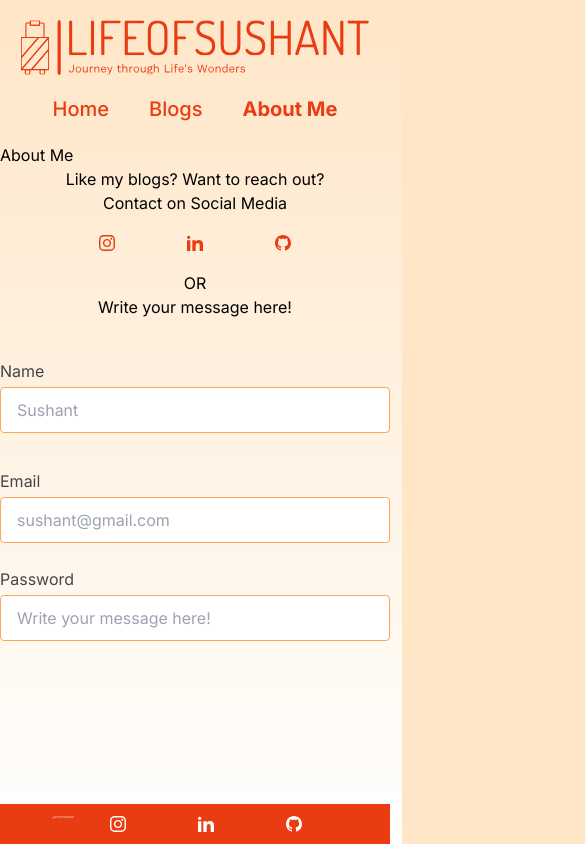
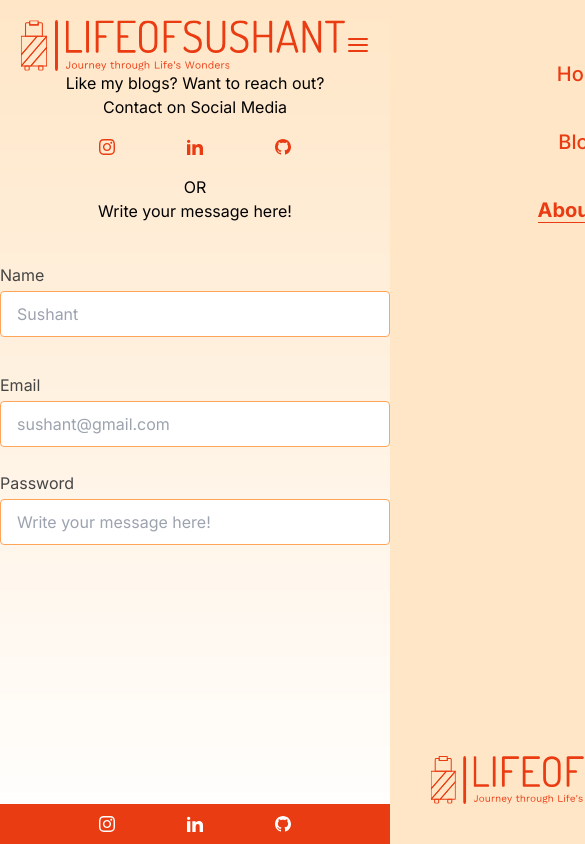
Before and after one commit to sushantn16/lifeofsushant, a Next.js app: page /about-me in a window 390 px wide. Shown: the top 844 px of the page, 585 px wide, since content can reach past the window. Built offline with nearby package versions, Linux system fonts and the light colour scheme.

Commit message:
mobile friendly designs

```diff
--- a/public/blogs.json
+++ b/public/blogs.json
@@ -5,7 +5,7 @@
             "title": "The cold Amsterdam",
             "date": "",
             "content": "Here's a block of text from a blog post that isn't conveniently three lines long like you designed for originally. It's probably like 6 lines on mobile or even on desktop depending on how you have things laid out. Truly a big pain in the derriere, and not the sort of thing you expected to be wasting your time trying to deal with at 4:45pm on a Friday am I right? You've got tickets to SmackDown and you heard there's gonna be a dark match with that local guy from two towns over that your cousin went to high school with before the show starts, and you're gonna miss it if you're not there early.",
-            "image": "/images/amsterdam.jpg",
+            "image": "/images/amsterdam.webp",
             "alt": "amsterdam street",
             "href": "cold-amsterdam"
         },
--- a/src/app/about-me/page.js
+++ b/src/app/about-me/page.js
@@ -6,9 +6,7 @@ export default function AboutMe() {
 
     return (
         <div className="page-container">
-            <h2 className="page-heading">
-                About Me
-            </h2>
+
             <div className="page-content">
 
                 <div className="contact-me-section">
--- a/src/app/globals.css
+++ b/src/app/globals.css
@@ -25,3 +25,7 @@ body {
     )
     rgb(var(--background-start-rgb));
 }
+
+.navigation-container ul li.active a{
+  border-bottom: 1px solid #EA3C12;
+}
--- a/src/app/page.js
+++ b/src/app/page.js
@@ -3,9 +3,8 @@ import Carousel from "@/layout/carousel";
 export default function Home() {
   return (
 
-    <div>
-      Home Page
+    <>
       <Carousel />
-    </div>
+    </>
   )
 }
--- a/src/layout/card.js
+++ b/src/layout/card.js
@@ -3,16 +3,22 @@ import Link from "next/link"
 
 export default function Card(props) {
     return (
-        <Link href={'blogs/'+props.href}>
-        <div className="max-w-sm rounded overflow-hidden shadow-lg m-5 bg-white">
-            <Image src={props.image} alt={props.alt} height={100} width={300} />
+        <Link className="m-5" href={'blogs/' + props.href}>
+            <div className="max-w-sm rounded overflow-hidden shadow-lg bg-white relative">
+                <div className="relative h-72">
+                    <Image src={props.image} alt={props.alt} fill={true} />
+                    <div className="hover-overlay absolute inset-0 flex items-center justify-center opacity-0 transition-opacity duration-300 bg-black bg-opacity-50 hover:opacity-100 hover:backdrop-blur-md">
+                        <span className="text-gold text-lg">Read More</span>
+                    </div>
+                </div>
                 <div className="px-6 py-4">
                     <div className="font-bold text-grey mb-2 line-clamp-1">{props.title}</div>
                     <p className="text-gray text-base line-clamp-2">
-                       {props.content}
+                        {props.content}
                     </p>
                 </div>
-        </div>
+            </div>
         </Link>
+
     )
 }
--- a/src/layout/carousel.js
+++ b/src/layout/carousel.js
@@ -14,12 +14,21 @@ export default function Carousel() {
   return (
     <>
       <Swiper navigation={true} modules={[Navigation]} className="mySwiper">
-        {data.map((blog) => (<SwiperSlide key={blog.id}><Image className="relative" src={blog.image} alt={blog.alt} height={100} width={300} />
-          <div className="absolute bottom-10 right-10">
-            <p className="text-light-orange">{blog.title}</p>
-            <Link className="text-orange" href={'blogs/' + blog.href}>Read More</Link>
-          </div>
-        </SwiperSlide>))}
+        {
+          data.map((blog) =>
+          (
+            <SwiperSlide key={blog.id}>
+              <div className="image-container max-h-96 object-cover">
+              <img src={blog.image} alt={blog.alt}/>
+              </div>
+              <div className="text-container absolute bottom-10 right-10 text-3xl">
+                <p className="text-light-orange">{blog.title}</p>
+                <Link className="text-orange" href={'blogs/' + blog.href}>Read More</Link>
+              </div>
+            </SwiperSlide>
+          )
+          )
+        }
       </Swiper>
     </>
   );
--- a/src/layout/footer.js
+++ b/src/layout/footer.js
@@ -3,12 +3,12 @@ import Social from "./social"
 export default function Footer() {
 
     return (
-        <footer className="bg-orange absolute w-full bottom-0">
-            <div className="p-3 flex justify-between">
-            <div className="text-left text-white pl-10">
+        <footer className="bg-orange absolute w-full bottom-0 flex justify-center md:justify-normal md:block">
+            <div className="py-3 px-10 flex justify-between">
+            <div className="text-left text-white hidden md:block">
                     <Image src="/logo-white.svg" width={200} height={120} alt="Logo" />
                 </div>
-                <div className="flex items-center pr-10">
+                <div className="flex items-center">
                     <Social color={'white'}/>
                 </div>
 
--- a/src/layout/header.js
+++ b/src/layout/header.js
@@ -1,24 +1,91 @@
 'use client'
+import React, { useState } from "react";
 import Link from "next/link";
 import { usePathname } from "next/navigation";
 import Image from "next/image";
 
 export default function Header() {
+  const [isMenuOpen, setIsMenuOpen] = useState(false);
+  const pathname = usePathname();
 
-    const pathname = usePathname();
+  const toggleMenu = () => {
+    setIsMenuOpen(!isMenuOpen);
+  };
+  const closeMenu = () => {
+    setIsMenuOpen(false);
+  };
 
   return (
     <>
-            <div className="header-container flex justify-center p-5 pb-0">
-                <div className="logo"><Link href="/"><Image src="/logo.svg" width={500} height={300} alt="Logo"/></Link></div>
+      <div className="header-container flex justify-between md:justify-center p-5 pb-0">
+        <div className="logo">
+          <Link href="/">
+            <Image src="/logo.svg" width={500} height={300} alt="Logo" />
+          </Link>
         </div>
-            <div>
+        <button
+          className="hamburger-menu md:hidden"
+          onClick={toggleMenu}
+          aria-label="Toggle Menu"
+        >
+          <svg
+            xmlns="http://www.w3.org/2000/svg"
+            viewBox="0 0 24 24"
+            fill="none"
+            stroke="#EA3C12"
+            strokeWidth="2"
+            strokeLinecap="round"
+            strokeLinejoin="round"
+            className="w-6 h-6"
+          >
+            <path d="M3 12h18M3 6h18M3 18h18"></path>
+          </svg>
+        </button>
+      </div>
+      <div
+        className="navigation-container hidden md:block"
+      >
         <ul className="flex text-orange font-medium justify-center text-xl">
-                    <li className={pathname == "/" ? "active font-bold p-5" : "p-5 hover:font-bold"}><Link href="/" >Home</Link></li>
-                    <li className={pathname == "/blogs" ? "active font-bold p-5" : "p-5 hover:font-bold"}><Link href="/blogs">Blogs</Link></li>
-                    <li className={pathname == "/about-me" ? "active font-bold p-5" : "p-5 hover:font-bold"}><Link href="/about-me">About Me</Link></li>
+          <li className={pathname == "/" ? "active font-bold p-5" : "p-5 hover:font-bold"}>
+            <Link href="/">Home</Link>
+          </li>
+          <li className={pathname == "/blogs" ? "active font-bold p-5" : "p-5 hover:font-bold"}>
+            <Link href="/blogs">Blogs</Link>
+          </li>
+          <li className={pathname == "/about-me" ? "active font-bold p-5" : "p-5 hover:font-bold"}>
+            <Link href="/about-me">About Me</Link>
+          </li>
         </ul>
       </div>
+      <div
+        className={`navigation-container ${
+          isMenuOpen ? "translate-x-0" : "translate-x-full"
+        } md:hidden absolute top-0 right-0 h-screen w-full bg-gold z-50 transition-transform ease-in-out duration-300 transform justify-between flex flex-col`}
+      >
+        <button
+          className={`cross-button md:hidden absolute top-8 right-5 ${
+            isMenuOpen ? "block" : "hidden"
+          }`}
+          onClick={closeMenu}
+          aria-label="Close Menu"
+        >
+            <svg className="h-6 w-6" xmlns="http://www.w3.org/2000/svg" fill="none" viewBox="0 0 24 24" stroke="#EA3C12" aria-hidden="true">
+                <path strokeLinecap="round" strokeLinejoin="round" strokeWidth="2" d="M6 18L18 6M6 6l12 12" />
+              </svg>
+        </button>
+        <ul className="flex text-orange font-medium flex-col items-center text-xl mt-10">
+          <li className={pathname == "/" ? "active font-bold p-5" : "p-5 hover:font-bold"}>
+            <Link href="/" onClick={closeMenu}>Home</Link>
+          </li>
+          <li className={pathname == "/blogs" ? "active font-bold p-5" : "p-5 hover:font-bold"}>
+            <Link href="/blogs" onClick={closeMenu}>Blogs</Link>
+          </li>
+          <li className={pathname == "/about-me" ? "active font-bold p-5" : "p-5 hover:font-bold"}>
+            <Link href="/about-me" onClick={closeMenu}>About Me</Link>
+          </li>
+        </ul>
+        <Image className="p-10" src="/logo.svg" width={500} height={300} alt="Logo" />
+      </div>
     </>
-    )
+  );
 }
```
Also changed, not shown: public/images/amsterdam.webp (added). Lines whose indentation alone changed are shown as unchanged.
